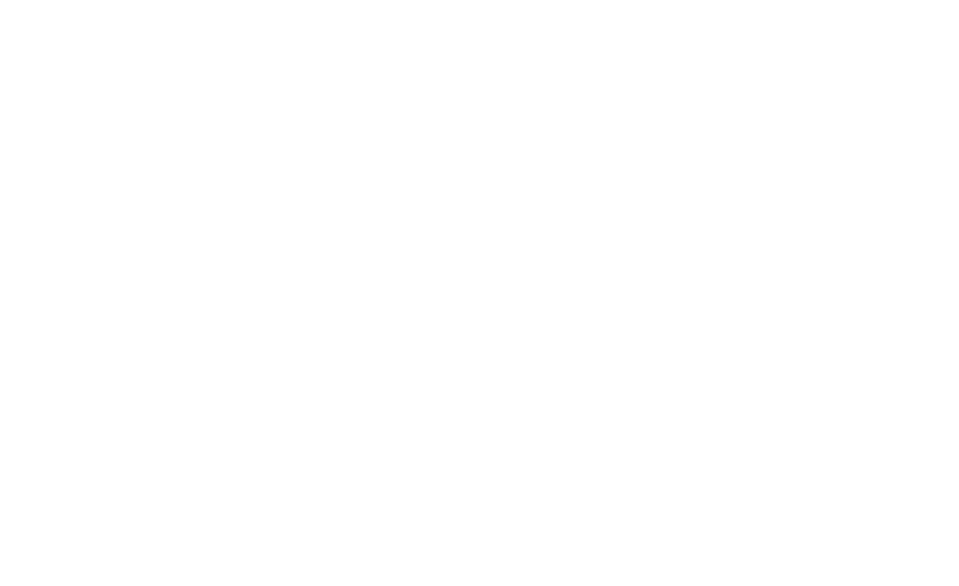
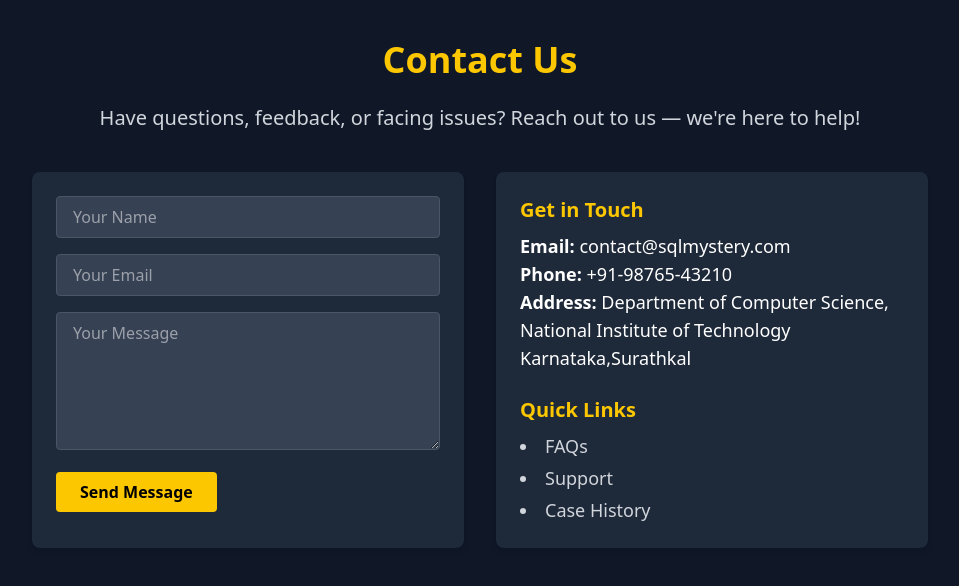
Before and after one commit to Padmavati-123/SqlMurderMystery, a React (Vite) app in the folder Frontend/: page /contact in a window 1280 px wide. Before the commit this address had no page. Shown: the top 586 px of the page, without its empty margins (160-1119 px from the left). Built offline with nearby package versions, Linux system fonts and the light colour scheme.

Commit message:
Added contact us page

```diff
--- a/Frontend/src/App.jsx
+++ b/Frontend/src/App.jsx
@@ -9,6 +9,7 @@
 //import GroupByExplanation from "./GroupBy";
 import DescriptionPage from "./Components/Description";
 import FAQsPage from "./Components/Faqs";
+import ContactUs from "./Components/contactUs";//Contact us
 import AboutPage from "./Components/About";
 import LandingPage from "./Components/FrontPage";
 import ProfilePage from "./Components/Profile";
@@ -32,6 +33,8 @@
         {/* <Route path="/groupby" element={<GroupByExplanation />} /> */}
         <Route path="/description/:topicId" element={<DescriptionPage />} />
         <Route path="/faqs" element={<FAQsPage />} />
+        <Route path="/contact" element={<ContactUs />} />
+
         <Route path="/about" element={<AboutPage />} />
         <Route path="/" element={<LandingPage />} />
         <Route path="/profile" element={<ProfilePage />} />
--- a/Frontend/src/Components/Home.jsx
+++ b/Frontend/src/Components/Home.jsx
@@ -58,6 +58,9 @@
             document.removeEventListener('mousedown', handleClickOutside);
         };
     }, [showDropdown]);
+
+
+
 
     return (
         <div className="min-h-screen text-white relative" style={{
--- /dev/null
+++ b/Frontend/src/Components/contactUs.jsx
@@ -0,0 +1,71 @@
+import React from 'react';
+
+const ContactUs = () => {
+  return (
+    <div className="min-h-screen bg-gray-900 text-white px-4 py-10 flex flex-col items-center justify-start">
+      <div className="max-w-4xl w-full">
+        <h1 className="text-4xl font-bold mb-6 text-center text-yellow-400">
+          Contact Us
+        </h1>
+        {/* <p className="text-center text-gray-300 mb-10">
+          Have questions, feedback, or facing issues? Reach out to us — we're here to help!
+        </p> */}
+        <p className="text-center text-gray-300 mb-10 text-xl">
+  Have questions, feedback, or facing issues? Reach out to us — we're here to help!
+</p>
+
+
+
+
+
+        <div className="grid grid-cols-1 md:grid-cols-2 gap-8">
+          {/* Contact Form */}
+          <form className="space-y-4 bg-gray-800 p-6 rounded-lg shadow-md">
+            <input
+              type="text"
+              placeholder="Your Name"
+              className="w-full px-4 py-2 rounded bg-gray-700 text-white border border-gray-600 focus:outline-none"
+            />
+            <input
+              type="email"
+              placeholder="Your Email"
+              className="w-full px-4 py-2 rounded bg-gray-700 text-white border border-gray-600 focus:outline-none"
+            />
+            <textarea
+              placeholder="Your Message"
+              rows="5"
+              className="w-full px-4 py-2 rounded bg-gray-700 text-white border border-gray-600 focus:outline-none"
+            />
+            <button
+              type="submit"
+              className="bg-yellow-400 hover:bg-yellow-500 text-black font-bold py-2 px-6 rounded transition"
+            >
+              Send Message
+            </button>
+          </form>
+
+          {/* Contact Info */}
+          <div className="space-y-6 text-lg bg-gray-800 p-6 rounded-lg shadow-md">
+            <div>
+              <h2 className="text-xl font-semibold text-yellow-400 mb-2">Get in Touch</h2>
+              <p><strong>Email:</strong> contact@sqlmystery.com</p>
+              <p><strong>Phone:</strong> +91-98765-43210</p>
+              <p><strong>Address:</strong> Department of Computer Science, National Institute of Technology Karnataka,Surathkal</p>
+            </div>
+
+            <div>
+              <h2 className="text-xl font-semibold text-yellow-400 mb-2">Quick Links</h2>
+              <ul className="list-disc list-inside space-y-1 text-gray-300">
+                <li><a href="/faqs" className="hover:text-yellow-300 transition">FAQs</a></li>
+                <li><a href="/support" className="hover:text-yellow-300 transition">Support</a></li>
+                <li><a href="/profile#case-history" className="hover:text-yellow-300 transition">Case History</a></li>
+              </ul>
+            </div>
+          </div>
+        </div>
+      </div>
+    </div>
+  );
+};
+
+export default ContactUs;
```
Also changed, not shown: 1 other file (tests, documents, lock files or other folders).
